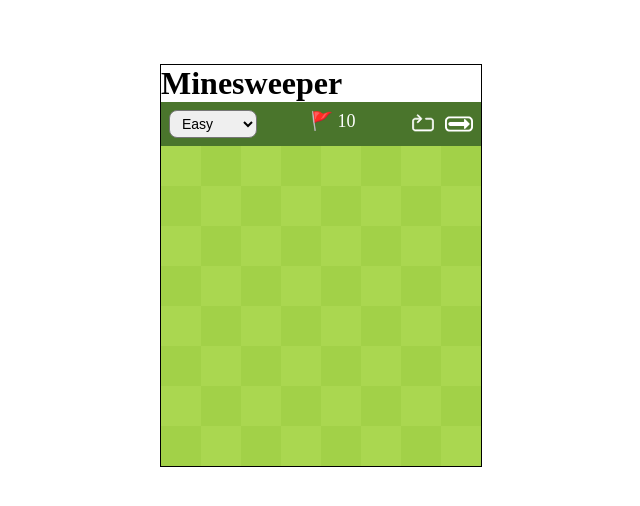
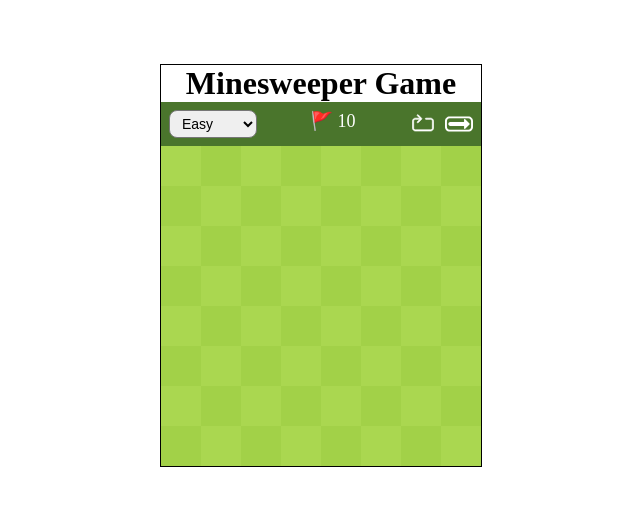
Before and after one commit to NetikKohli/Minesweeper, a plain HTML site: page index.html in a window 1280 px wide. Shown: the whole page, without its empty margins (319-959 px from the left). Drawn offline with Linux system fonts and the light colour scheme.

Commit message:
Update index.html

```diff
--- a/index.html
+++ b/index.html
@@ -12,7 +12,7 @@
 		<main id="root">
 			<div class="minesweeper">
 				<div class="minesweeper-mainscreen">
-                    <h1 class="minesweeper-title">Minesweeper</h1>
+                                        <h1 class="minesweeper-title" style="text-align: center;">Minesweeper Game</h1>
 
                 </div>
 				<div class="minesweeper-header">
```
